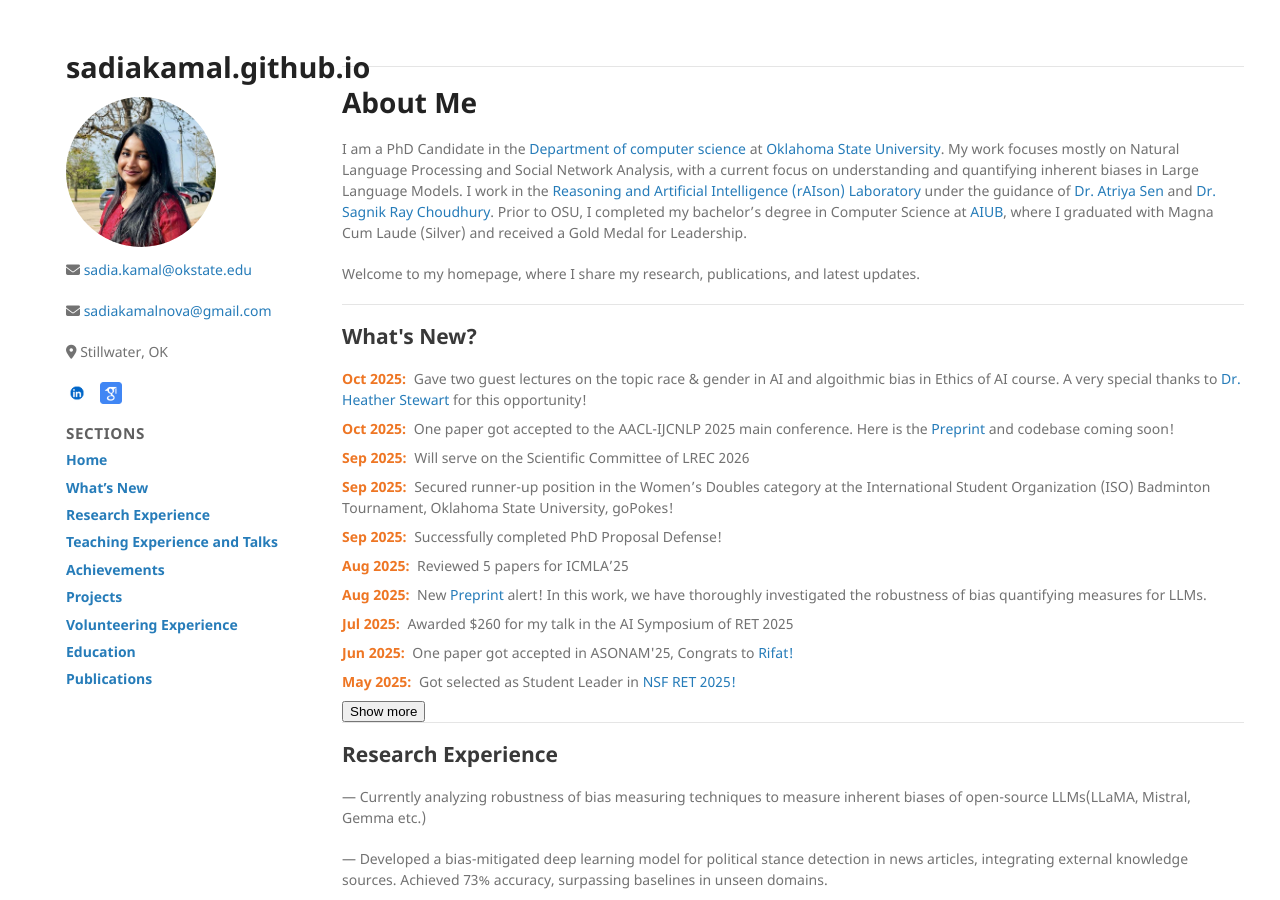
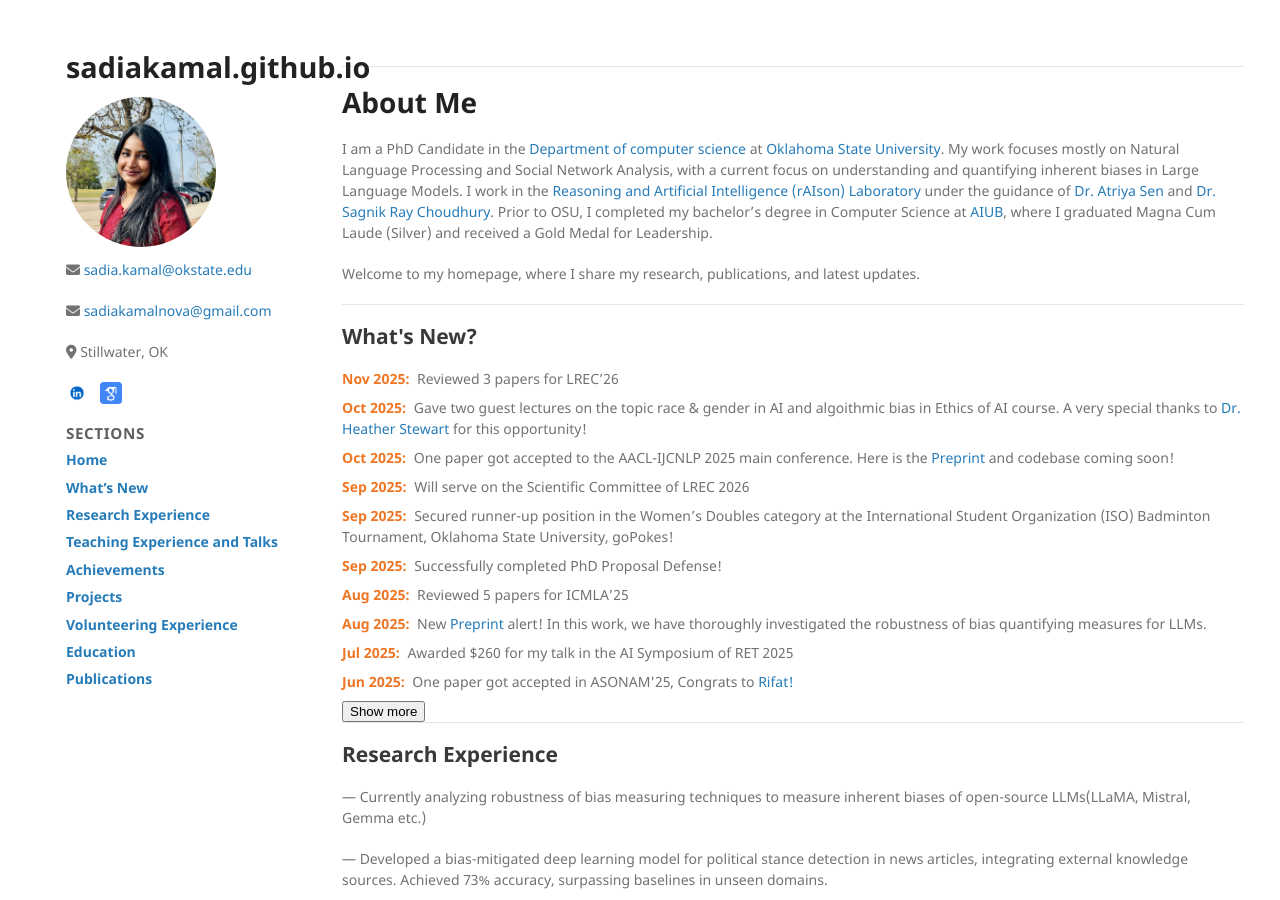
Before and after one commit to sadiakamal/sadiakamal.github.io, a Jekyll site: the page built from index.md, in a window 1280 px wide and 900 px high. Built offline with Jekyll 4.4.1, drawn with Linux system fonts in a browser that asks for light colours; the repository's description, which GitHub fills in, is left out.

Commit message:
Fix redundancy in 'About Me' section
Removed redundant text in the 'About Me' section.

```diff
--- a/index.md
+++ b/index.md
@@ -8,13 +8,14 @@ layout: default
 
 # About Me
 
-I am a PhD Candidate in the [Department of computer science](https://cas.okstate.edu/computer_science/) at [Oklahoma State University](https://go.okstate.edu). My work focuses mostly on Natural Language Processing and Social Network Analysis, with a current focus on understanding and quantifying inherent biases in Large Language Models. I work in the [Reasoning and Artificial Intelligence (rAIson) Laboratory](https://cas.okstate.edu/computer_science/about_us/dr_sen_lab/research_team.html) under the guidance of [Dr. Atriya Sen](https://experts.okstate.edu/atriya.sen) and [Dr. Sagnik Ray Choudhury](https://sagnik.github.io). Prior to OSU, I completed my bachelor's degree in Computer Science at [AIUB](https://www.aiub.edu), where I graduated with Magna Cum Laude (Silver) and received a Gold Medal for Leadership.
+I am a PhD Candidate in the [Department of computer science](https://cas.okstate.edu/computer_science/) at [Oklahoma State University](https://go.okstate.edu). My work focuses mostly on Natural Language Processing and Social Network Analysis, with a current focus on understanding and quantifying inherent biases in Large Language Models. I work in the [Reasoning and Artificial Intelligence (rAIson) Laboratory](https://cas.okstate.edu/computer_science/about_us/dr_sen_lab/research_team.html) under the guidance of [Dr. Atriya Sen](https://experts.okstate.edu/atriya.sen) and [Dr. Sagnik Ray Choudhury](https://sagnik.github.io). Prior to OSU, I completed my bachelor's degree in Computer Science at [AIUB](https://www.aiub.edu), where I graduated Magna Cum Laude (Silver) and received a Gold Medal for Leadership.
 
 Welcome to my homepage, where I share my research, publications, and latest updates.
 
 ---
 <h2>What's New?</h2>
 <div id="whats-new">
+  <p><span class="date">Nov 2025:</span> Reviewed 3 papers for LREC’26</p>
   <p><span class="date">Oct 2025:</span> Gave two guest lectures on the topic race & gender in AI and algoithmic bias in Ethics of AI course. A very special thanks to <a href="https://cas.okstate.edu/awards/faculty/faculty_spotlight/heather_stewart.html" target="_blank">Dr. Heather Stewart</a> for this opportunity!</p>
   <p><span class="date">Oct 2025:</span> One paper got accepted to the AACL-IJCNLP 2025 main conference. Here is the <a href="https://arxiv.org/pdf/2506.22493" target="_blank">Preprint</a> and codebase coming soon!</p>
   <p><span class="date">Sep 2025:</span> Will serve on the Scientific Committee of LREC 2026</p>
```
